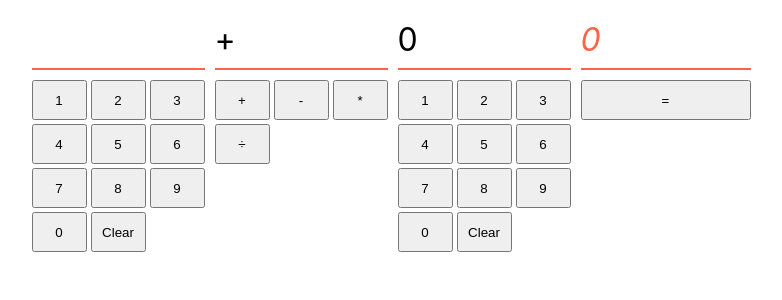
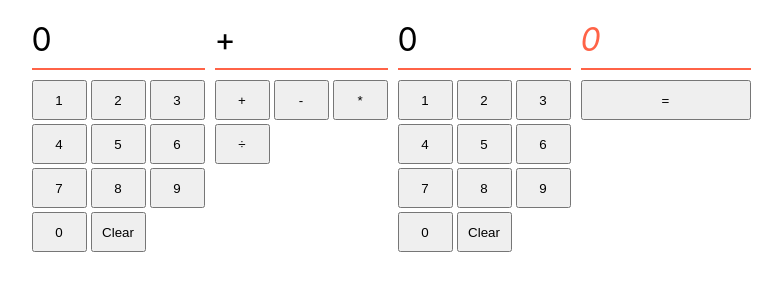
Before and after one commit to boolean-uk/react-state-calculator, a React (Create React App) app: page / in a window 1280 px wide. Shown: the top 300 px of the page, without its empty margins (249-1031 px from the left). Built offline with nearby package versions, Linux system fonts and the light colour scheme.

Commit message:
Number 1 working adding side by side

```diff
--- a/src/App.js
+++ b/src/App.js
@@ -1,69 +1,61 @@
-import { useState } from "react"
-import "./App.css"
+import "./App.css";
+import { Calculator } from "./Calculator";
 
-function App(props) {
+function App() {
+  return (
+    <Calculator />
+    // <div className="calculator">
+    //   <div className="panel">
+    //     <p>{number}</p>
+    //     <div className="numbers">
+    //       <button onClick={handleClick}>1</button>
+    //       <button>2</button>
+    //       <button>3</button>
+    //       <button>4</button>
+    //       <button>5</button>
+    //       <button>6</button>
+    //       <button>7</button>
+    //       <button>8</button>
+    //       <button>9</button>
+    //       <button>0</button>
+    //       <button>Clear</button>
+    //     </div>
+    //   </div>
 
-    const number = props.number
-  const [numbers, setNumbers] = useState(number)
+    //   <div className="panel">
+    //     <p>+</p>
+    //     <div className="numbers">
+    //       <button>+</button>
+    //       <button>-</button>
+    //       <button>*</button>
+    //       <button>÷</button>
+    //     </div>
+    //   </div>
 
-  const handleClick = () => {
-    const newNumber = numbers.map()
-    setNumbers(newNumber)
-  }
-
-  return (
-    <div className="calculator">
-        <div className="panel">
-          <p>{number}</p>
-          <div className="numbers">
-            <button onClick={handleClick}>1</button>
-            <button>2</button>
-            <button>3</button>
-            <button>4</button>
-            <button>5</button>
-            <button>6</button>
-            <button>7</button>
-            <button>8</button>
-            <button>9</button>
-            <button>0</button>
-            <button>Clear</button>
-          </div>
-        </div>
-
-        <div className="panel">
-          <p>+</p>
-          <div className="numbers">
-            <button>+</button>
-            <button>-</button>
-            <button>*</button>
-            <button>÷</button>
-          </div>
-        </div>
-
-        <div className="panel">
-          <p>0</p>
-          <div className="numbers">
-            <button>1</button>
-            <button>2</button>
-            <button>3</button>
-            <button>4</button>
-            <button>5</button>
-            <button>6</button>
-            <button>7</button>
-            <button>8</button>
-            <button>9</button>
-            <button>0</button>
-            <button>Clear</button>
-          </div>
-        </div>
-        <div className="panel answer">
-          <p>0</p>
-          <div>
-            <button>=</button>
-          </div>
-        </div>
-    </div>
-  )
+    //   <div className="panel">
+    //     <p>0</p>
+    //     <div className="numbers">
+    //       <button>1</button>
+    //       <button>2</button>
+    //       <button>3</button>
+    //       <button>4</button>
+    //       <button>5</button>
+    //       <button>6</button>
+    //       <button>7</button>
+    //       <button>8</button>
+    //       <button>9</button>
+    //       <button>0</button>
+    //       <button>Clear</button>
+    //     </div>
+    //   </div>
+    //   <div className="panel answer">
+    //     <p>0</p>
+    //     <div>
+    //       <button>=</button>
+    //     </div>
+    //   </div>
+    // </div>
+  );
 }
 
-export default App
+export default App;
--- /dev/null
+++ b/src/Calculator/Calculator.js
@@ -0,0 +1,66 @@
+import { useState } from "react";
+
+function Calculator(props) {
+  // const number = props.number;
+  const [numbers, setNumbers] = useState("");
+
+  const handleClick = (nums) => {
+    setNumbers(numbers + nums);
+  };
+
+  return (
+    <div className="calculator">
+      <div className="panel">
+        <p>{numbers === "" ? 0 : numbers}</p>
+        <div className="numbers">
+          <button onClick={() => handleClick("1")}>1</button>
+          <button>2</button>
+          <button>3</button>
+          <button>4</button>
+          <button>5</button>
+          <button>6</button>
+          <button>7</button>
+          <button>8</button>
+          <button>9</button>
+          <button>0</button>
+          <button>Clear</button>
+        </div>
+      </div>
+
+      <div className="panel">
+        <p>+</p>
+        <div className="numbers">
+          <button>+</button>
+          <button>-</button>
+          <button>*</button>
+          <button>÷</button>
+        </div>
+      </div>
+
+      <div className="panel">
+        <p>0</p>
+        <div className="numbers">
+          <button>1</button>
+          <button>2</button>
+          <button>3</button>
+          <button>4</button>
+          <button>5</button>
+          <button>6</button>
+          <button>7</button>
+          <button>8</button>
+          <button>9</button>
+          <button>0</button>
+          <button>Clear</button>
+        </div>
+      </div>
+      <div className="panel answer">
+        <p>0</p>
+        <div>
+          <button>=</button>
+        </div>
+      </div>
+    </div>
+  );
+}
+
+export default Calculator;
--- /dev/null
+++ b/src/Calculator/index.js
@@ -0,0 +1,3 @@
+import Calculator from "./Calculator";
+
+export { Calculator };
```
Also changed, not shown: 1 other file (tests, documents, lock files or other folders).
